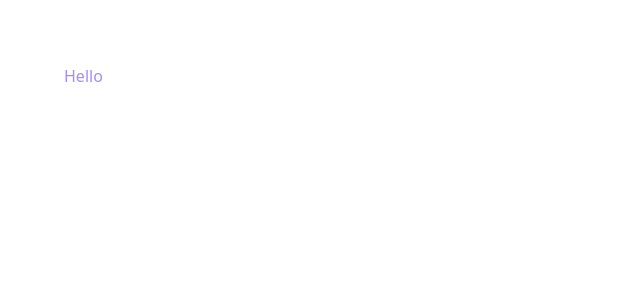
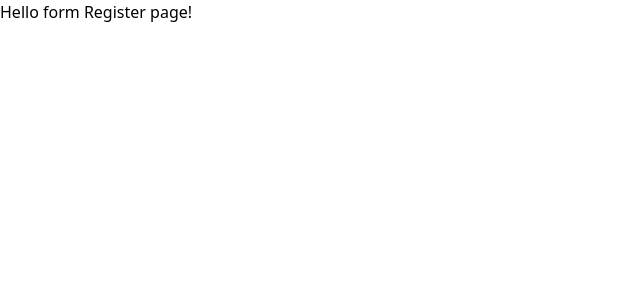
Before and after one commit to mariusflorescu/pma-client, a React (Create React App) app: page /register in a window 1280 px wide. Shown: the top 300 px of the page, without its empty margins (0-640 px from the left). Built offline with nearby package versions, Linux system fonts and the light colour scheme.

Commit message:
Added basic routing

```diff
--- a/package.json
+++ b/package.json
@@ -9,6 +9,7 @@
     "@testing-library/user-event": "^12.1.10",
     "react": "^17.0.1",
     "react-dom": "^17.0.1",
+    "react-router-dom": "^5.2.0",
     "react-scripts": "4.0.3",
     "web-vitals": "^1.0.1"
   },
--- a/src/App.js
+++ b/src/App.js
@@ -1,7 +1,9 @@
+import Routes from './Routes'
+
 
 function App() {
   return (
-    <div className="text-purple-400 p-16">Hello</div>
+    <Routes/>
   );
 }
 
--- /dev/null
+++ b/src/Routes.js
@@ -0,0 +1,23 @@
+import {
+  BrowserRouter as Router,
+  Switch,
+  Route,
+} from "react-router-dom";
+
+import Register from './pages/Register'
+import Login from './pages/Login'
+import Home from './pages/Home'
+
+const Routes = () => {
+  return (
+    <Router>
+      <Switch>
+        <Route exact path="/register" component={Register} />
+        <Route exact path="/login" component={Login}/>
+        <Route exact path="/" component={Home}/>
+      </Switch>
+    </Router>
+  );
+}
+
+export default Routes;
--- /dev/null
+++ b/src/pages/Home.js
@@ -0,0 +1,11 @@
+import React from 'react'
+
+const Home = () => {
+  return (
+    <div>
+      Hello from home page!
+    </div>
+  )
+}
+
+export default Home;
--- /dev/null
+++ b/src/pages/Login.js
@@ -0,0 +1,11 @@
+import React from 'react'
+
+const Login = () => {
+  return (
+    <div>
+      Hello from Login page!
+    </div>
+  )
+}
+
+export default Login;
--- /dev/null
+++ b/src/pages/Register.js
@@ -0,0 +1,11 @@
+import React from 'react'
+
+const Register = () => {
+  return (
+    <div>
+      Hello form Register page!
+    </div>
+  )
+}
+
+export default Register;
```
Also changed, not shown: 2 other files (tests, documents, lock files or other folders).
